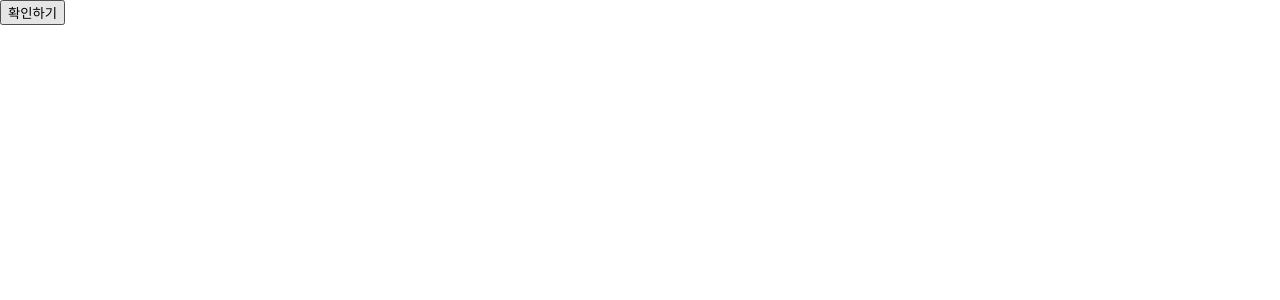
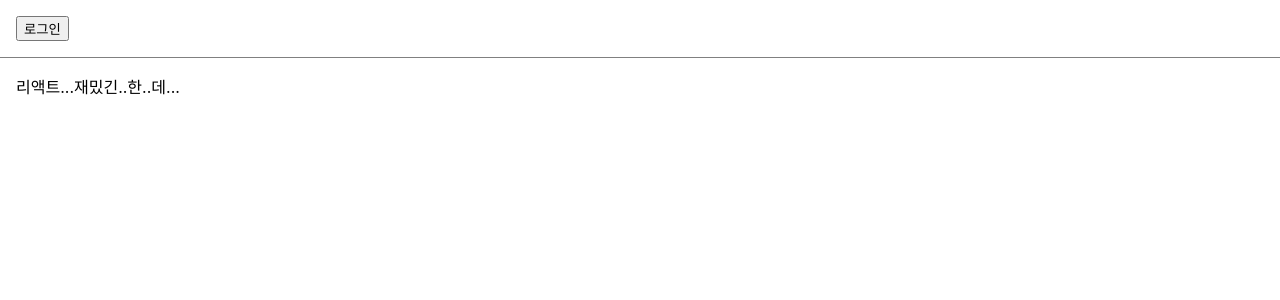
Before and after one commit to Magiof/first-react, a React (Create React App) app in the folder my-app/: page / in a window 1280 px wide. Shown: the top 300 px of the page. Built offline with nearby package versions, Linux system fonts and the light colour scheme.

Commit message:
feat: conditional rendering

```diff
--- /dev/null
+++ b/my-app/src/chapter_09/LandingPage.jsx
@@ -0,0 +1,27 @@
+import React, { useState } from 'react';
+import Toolbar from './Toolbar';
+
+function LandingPage(props) {
+  const [isLoggedIn, setIsLoggedIn] = useState(false);
+
+  const onClickLogin = () => {
+    setIsLoggedIn(true);
+  };
+
+  const onClickLogout = () => {
+    setIsLoggedIn(false);
+  };
+
+  return (
+    <div>
+      <Toolbar
+        isLoggedIn={isLoggedIn}
+        onClickLogin={onClickLogin}
+        onClickLogout={onClickLogout}
+      />
+      <div style={{ padding: 16 }}>리액트...재밌긴..한..데...</div>
+    </div>
+  );
+}
+
+export default LandingPage;
--- /dev/null
+++ b/my-app/src/chapter_09/Toolbar.jsx
@@ -0,0 +1,31 @@
+import React from 'react';
+
+const styles = {
+  wrapper: {
+    padding: 16,
+    display: 'flex',
+    flexDirection: 'row',
+    borderBottom: '1px solid grey',
+  },
+  greeting: {
+    marginRight: 8,
+  },
+};
+
+function Toolbar(props) {
+  const { isLoggedIn, onClickLogin, onClickLogout } = props;
+
+  return (
+    <div style={styles.wrapper}>
+      {isLoggedIn && <span style={styles.greeting}>환영합니다!</span>}
+
+      {isLoggedIn ? (
+        <button onClick={onClickLogout}>로그아웃</button>
+      ) : (
+        <button onClick={onClickLogin}>로그인</button>
+      )}
+    </div>
+  );
+}
+
+export default Toolbar;
--- a/my-app/src/index.js
+++ b/my-app/src/index.js
@@ -11,10 +11,11 @@
 import NotificationList from './chapter_06/NotificationList';
 import Accommodate from './chapter_07/Accommodate';
 import ConfirmButton from './chapter_08/ConfirmButton';
+import LandingPage from './chapter_09/LandingPage';
 
 ReactDOM.render(
   <React.StrictMode>
-    <ConfirmButton />
+    <LandingPage />
   </React.StrictMode>,
   document.getElementById('root')
 );
```
